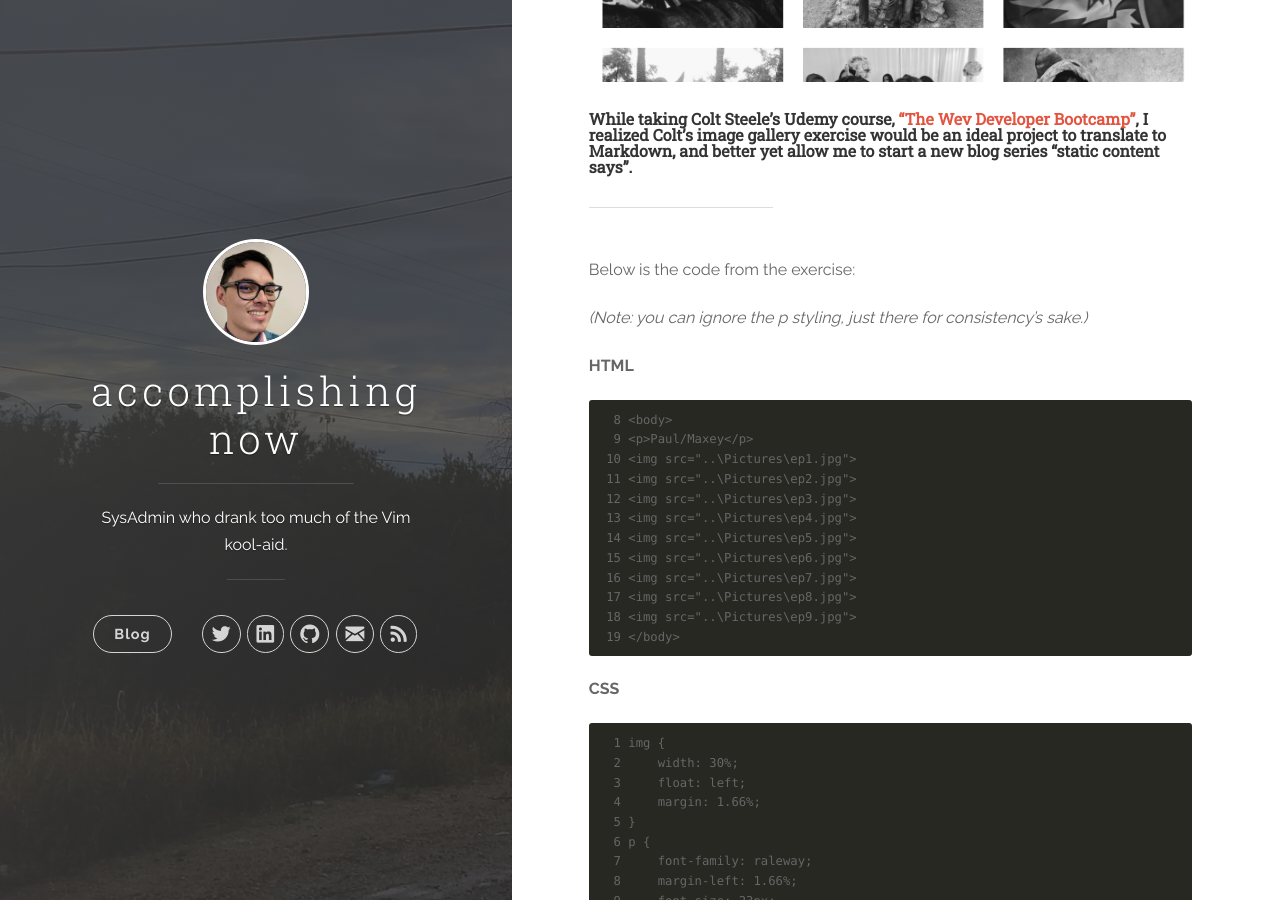
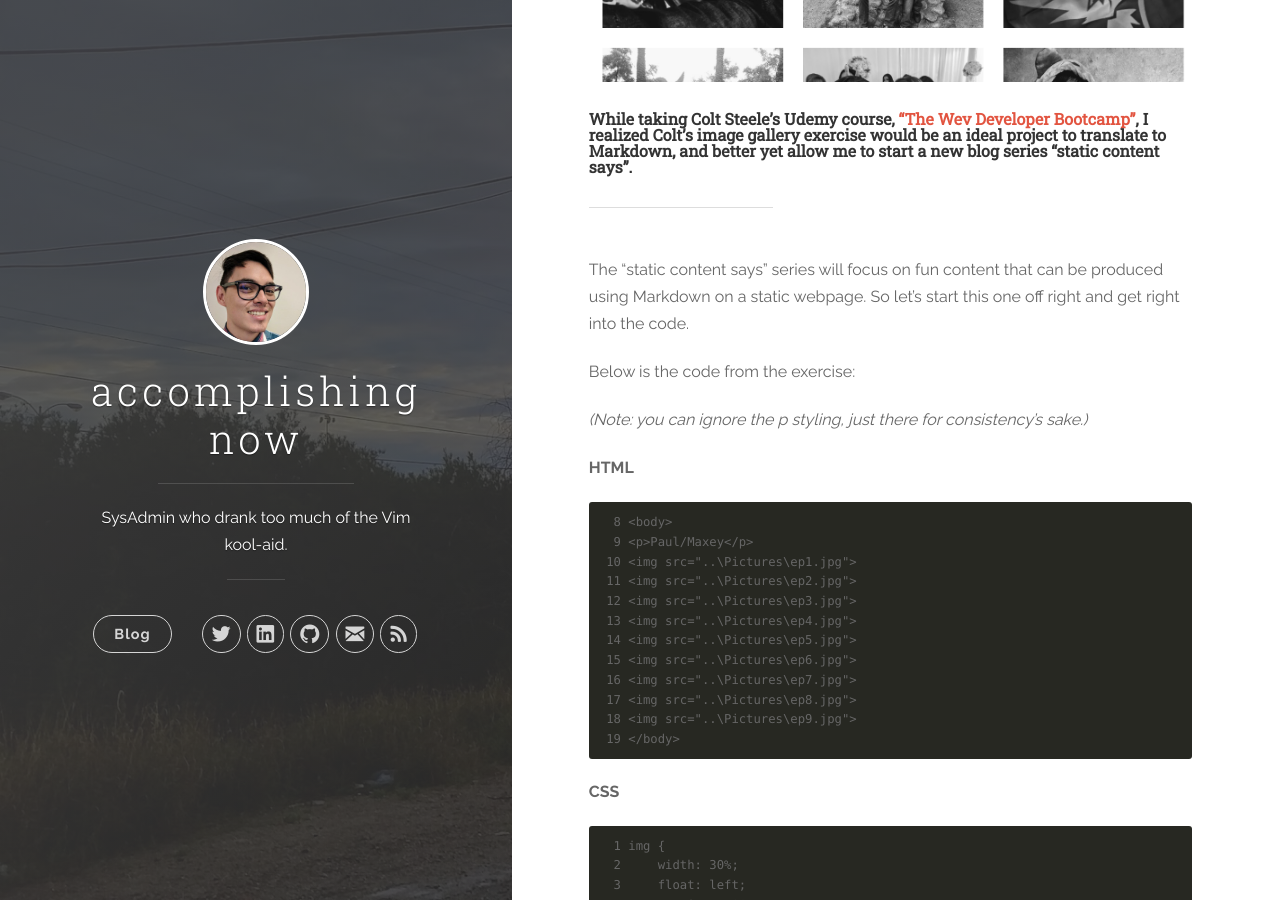
Before and after one commit to pmaxey83/restlessadmin.github.io, a Jekyll site: the page built from _posts/2019-02-19-something-fun.md, in a window 1280 px wide and 900 px high, scrolled down 335 px. Built offline with Jekyll 4.4.1, drawn with Linux system fonts in a browser that asks for light colours.

Commit message:
Update to site.

```diff
--- a/_posts/2019-02-19-something-fun.md
+++ b/_posts/2019-02-19-something-fun.md
@@ -13,6 +13,8 @@ tags: [markdown,html,css]
 ##### **While taking Colt Steele's Udemy course, ["The Wev Developer Bootcamp"](https://www.udemy.com/the-web-developer-bootcamp), I realized Colt's image gallery exercise would be an ideal project to translate to Markdown, and better yet allow me to start a new blog series "static content says".**
 
 ---
+The "static content says" series will focus on fun content that can be produced using Markdown on a static webpage.  So let's start this one off right and get right into the code.
+
 
 Below is the code from the exercise:
 
```
Also changed, not shown: 8 other files.
